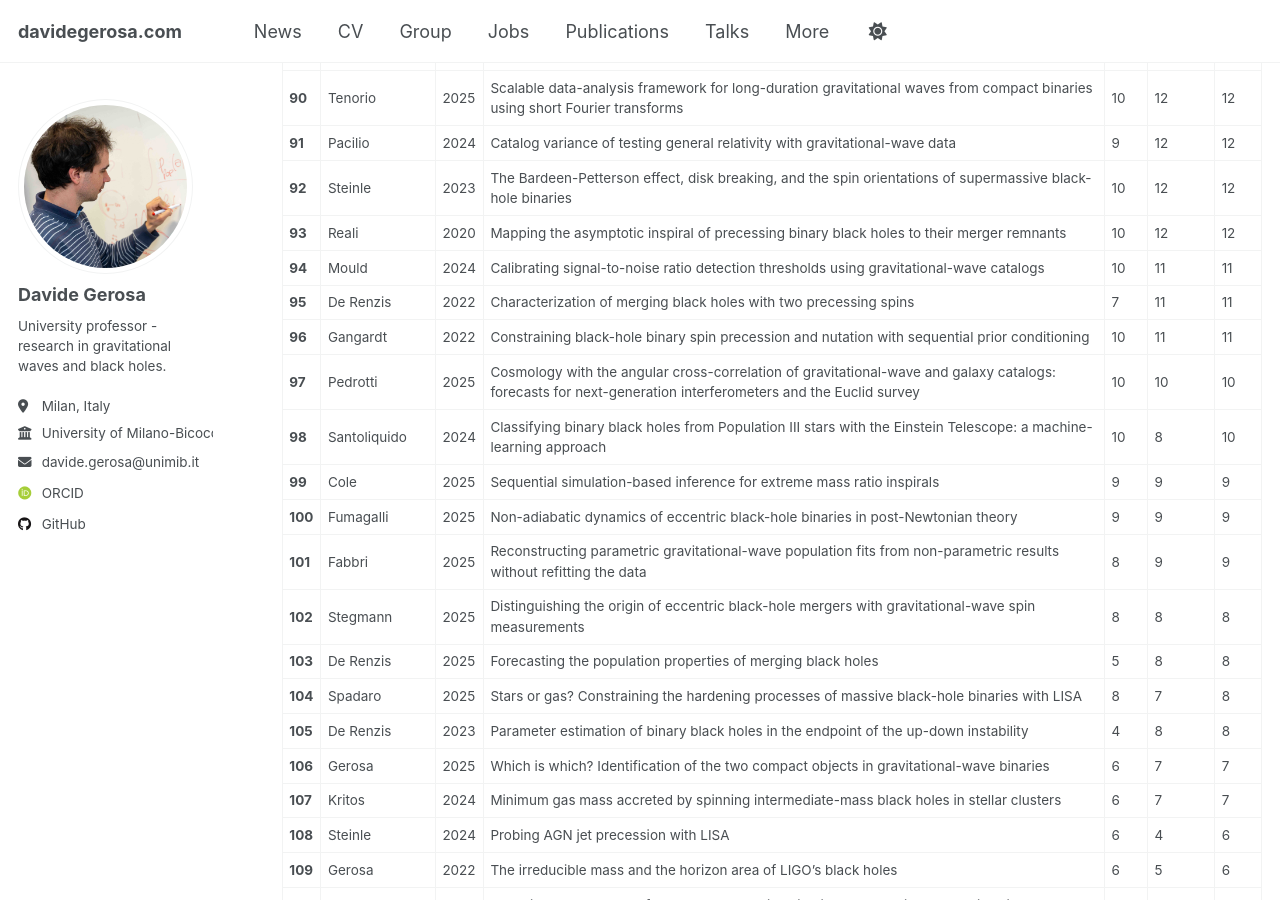
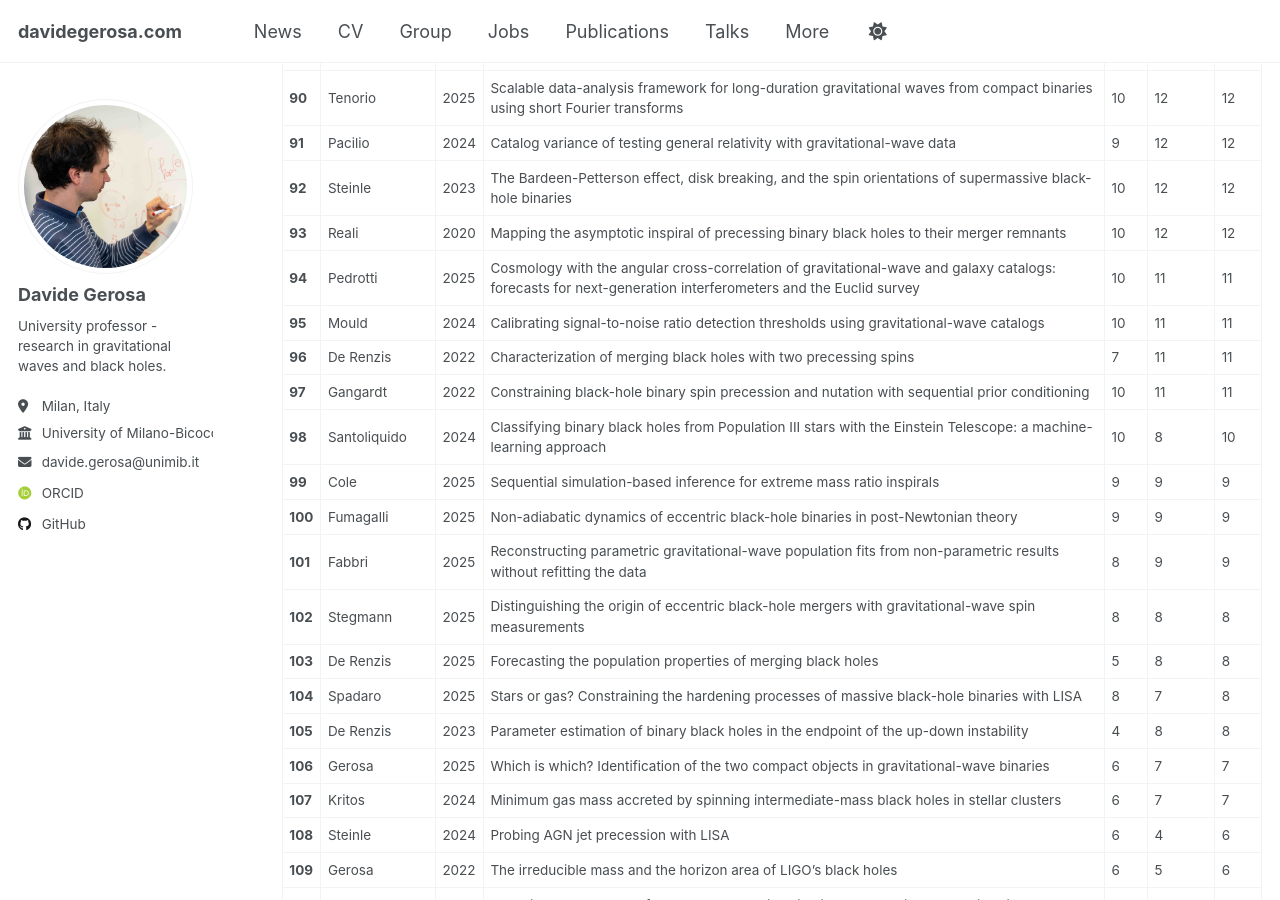
Before and after one commit to dgerosa/website, a Jekyll site: the page built from _pages/citations.md, in a window 1280 px wide and 900 px high, scrolled down 4078 px. Built offline with Jekyll 4.4.1, drawn with Linux system fonts in a browser that asks for light colours; some web fonts are replaced; some of the changed text lies outside the part shown.

Commit message:
Website update from workflow

```diff
--- a/_pages/_citations.md
+++ b/_pages/_citations.md
@@ -102,10 +102,10 @@
 | **91** | Pacilio | 2024 | Catalog variance of testing general relativity with gravitational-wave data | 9 | 12 | 12 |
 | **92** | Steinle | 2023 | The Bardeen-Petterson effect, disk breaking, and the spin orientations of supermassive black-hole binaries | 10 | 12 | 12 |
 | **93** | Reali | 2020 | Mapping the asymptotic inspiral of precessing binary black holes to their merger remnants | 10 | 12 | 12 |
-| **94** | Mould | 2024 | Calibrating signal-to-noise ratio detection thresholds using gravitational-wave catalogs | 10 | 11 | 11 |
-| **95** | De Renzis | 2022 | Characterization of merging black holes with two precessing spins | 7 | 11 | 11 |
-| **96** | Gangardt | 2022 | Constraining black-hole binary spin precession and nutation with sequential prior conditioning | 10 | 11 | 11 |
-| **97** | Pedrotti | 2025 | Cosmology with the angular cross-correlation of gravitational-wave and galaxy catalogs: forecasts for next-generation interferometers and the Euclid survey | 10 | 10 | 10 |
+| **94** | Pedrotti | 2025 | Cosmology with the angular cross-correlation of gravitational-wave and galaxy catalogs: forecasts for next-generation interferometers and the Euclid survey | 10 | 11 | 11 |
+| **95** | Mould | 2024 | Calibrating signal-to-noise ratio detection thresholds using gravitational-wave catalogs | 10 | 11 | 11 |
+| **96** | De Renzis | 2022 | Characterization of merging black holes with two precessing spins | 7 | 11 | 11 |
+| **97** | Gangardt | 2022 | Constraining black-hole binary spin precession and nutation with sequential prior conditioning | 10 | 11 | 11 |
 | **98** | Santoliquido | 2024 | Classifying binary black holes from Population III stars with the Einstein Telescope: a machine-learning approach | 10 | 8 | 10 |
 | **99** | Cole | 2025 | Sequential simulation-based inference for extreme mass ratio inspirals | 9 | 9 | 9 |
 | **100** | Fumagalli | 2025 | Non-adiabatic dynamics of eccentric black-hole binaries in post-Newtonian theory | 9 | 9 | 9 |
```
Also changed, not shown: other parts of _pages/_citations.md (+10 -10 lines), _pages/_group.md (+1 -1 lines), _pages/_publications.md (+1 -1 lines), _pages/_talks.md (+1 -1 lines).
